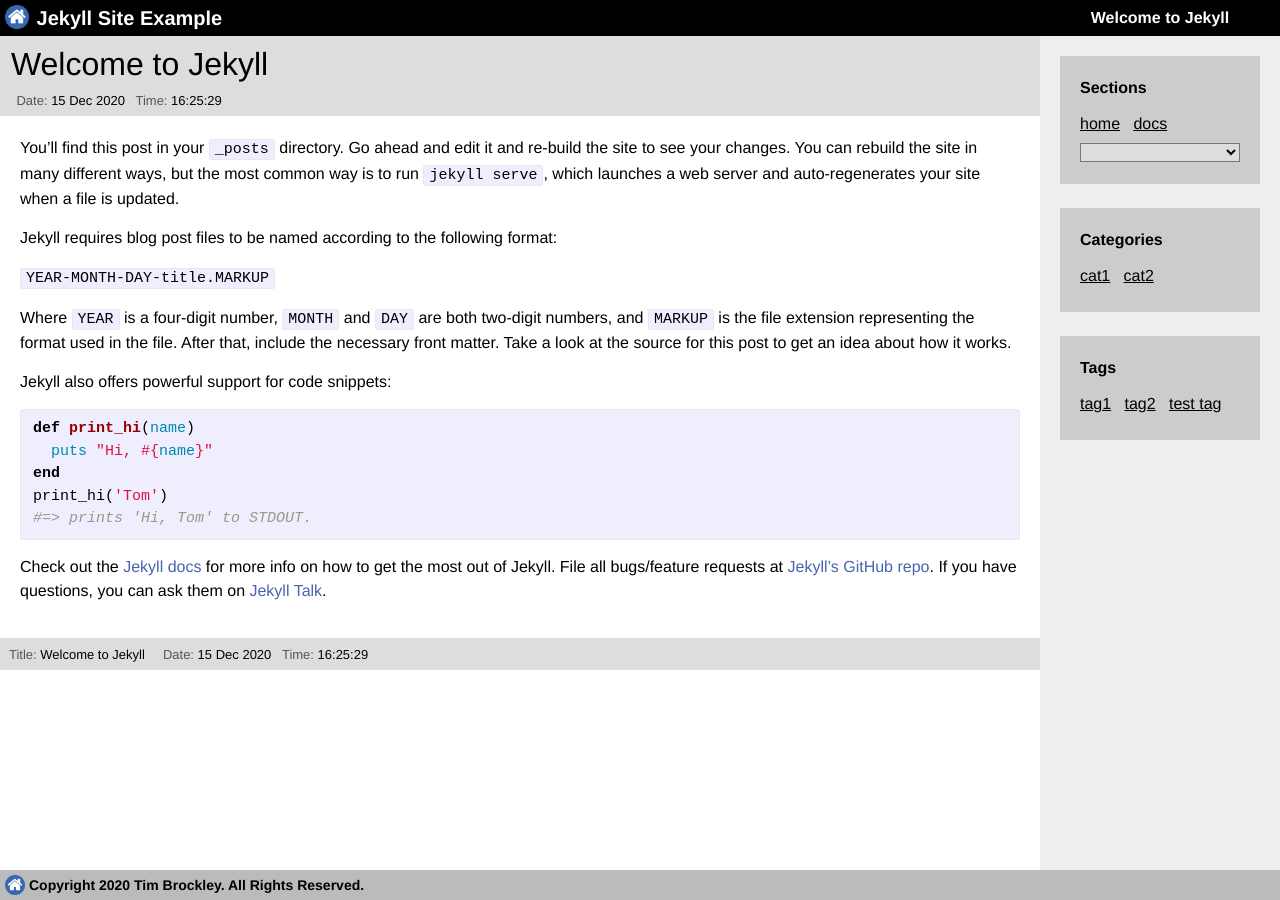
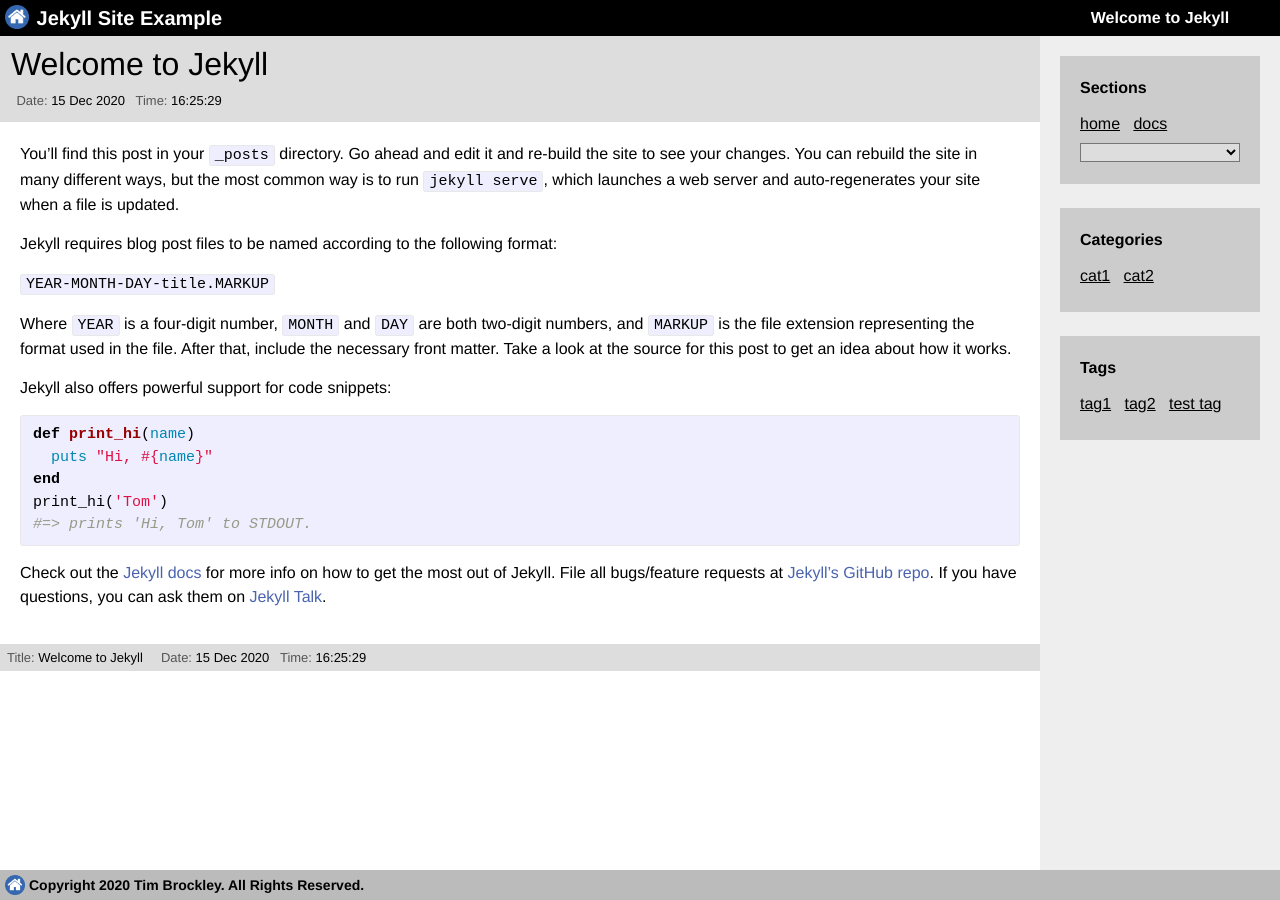
Before and after one commit to timbrockley/jekyll.timbrockley.co.uk, a Jekyll site: the page built from _posts/2020-12-15-example-jekyll-page.md, in a window 1280 px wide. Built offline with Jekyll 4.4.1, drawn with Linux system fonts in a browser that asks for light colours.

Commit message:
updated temaplate

```diff
--- a/_layouts/post.html
+++ b/_layouts/post.html
@@ -4,11 +4,11 @@ layout: default
 <!-- POST -->
 
 <!-- infobar -->
-<div id="infobar">
+<div id="infobar_header">
   <!-- page title -->
   <h1>&nbsp;{{ page.title }}</h1>
   <!-- page title -->
-  <span id="infobar_text">
+  <span id="infobar_header_text">
 
     <!-- date / time -->
     {% if page.date %}
@@ -49,9 +49,9 @@ layout: default
 <!-- content -->
 
 <!-- infobar -->
-<div id="infobar">
+<div id="infobar_footer">
 
-  <span id="infobar_text">
+  <span id="infobar_footer_text">
 
     <!-- page title -->
     &nbsp;
--- a/assets/css/style.css
+++ b/assets/css/style.css
@@ -71,19 +71,28 @@ body
     min-width: 360px;
 }
 
-#infobar
+#infobar_header
 {
     background-color: #DDD;
     color: black;
     margin: 0px;
     padding: 4px;
     padding-left: 2px;
+    padding-bottom: 10px;
+}
+#infobar_header > h1 { display: inline; margin: 0px; padding-top: 0px; }
+#infobar_header_text { font-size: small;}
+
+#infobar_footer
+{
+    background-color: #DDD;
+    color: black;
+    margin: 0px;
+    padding: 4px;
+    padding-left: 0px;
     text-align: left;
+    font-size: small;
 }
-
-#infobar > h1 { display: inline; margin: 0px; padding-top: 0px; }
-
-#infobar_text { font-size: small; }
 
 #content
 {
```
